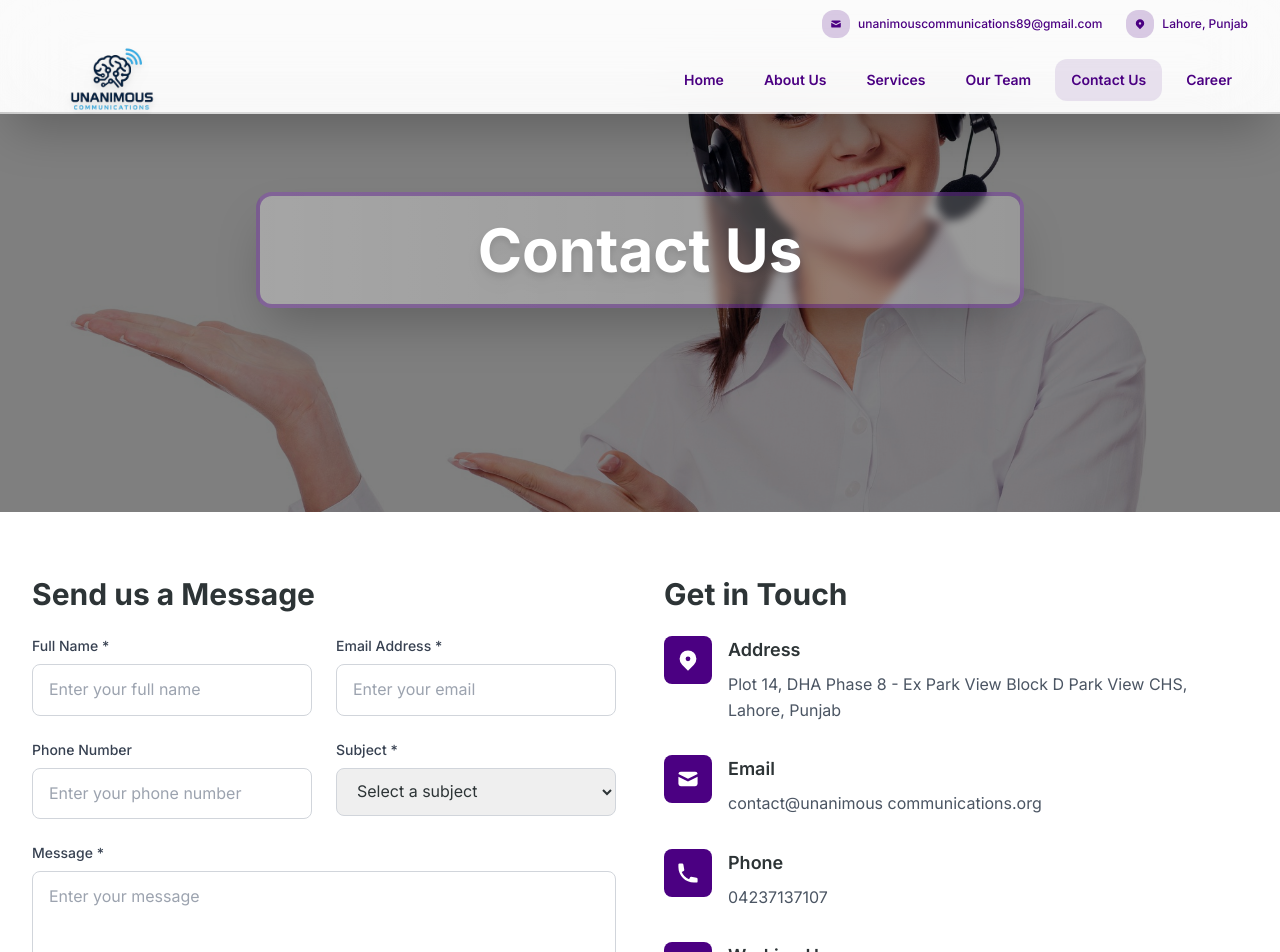
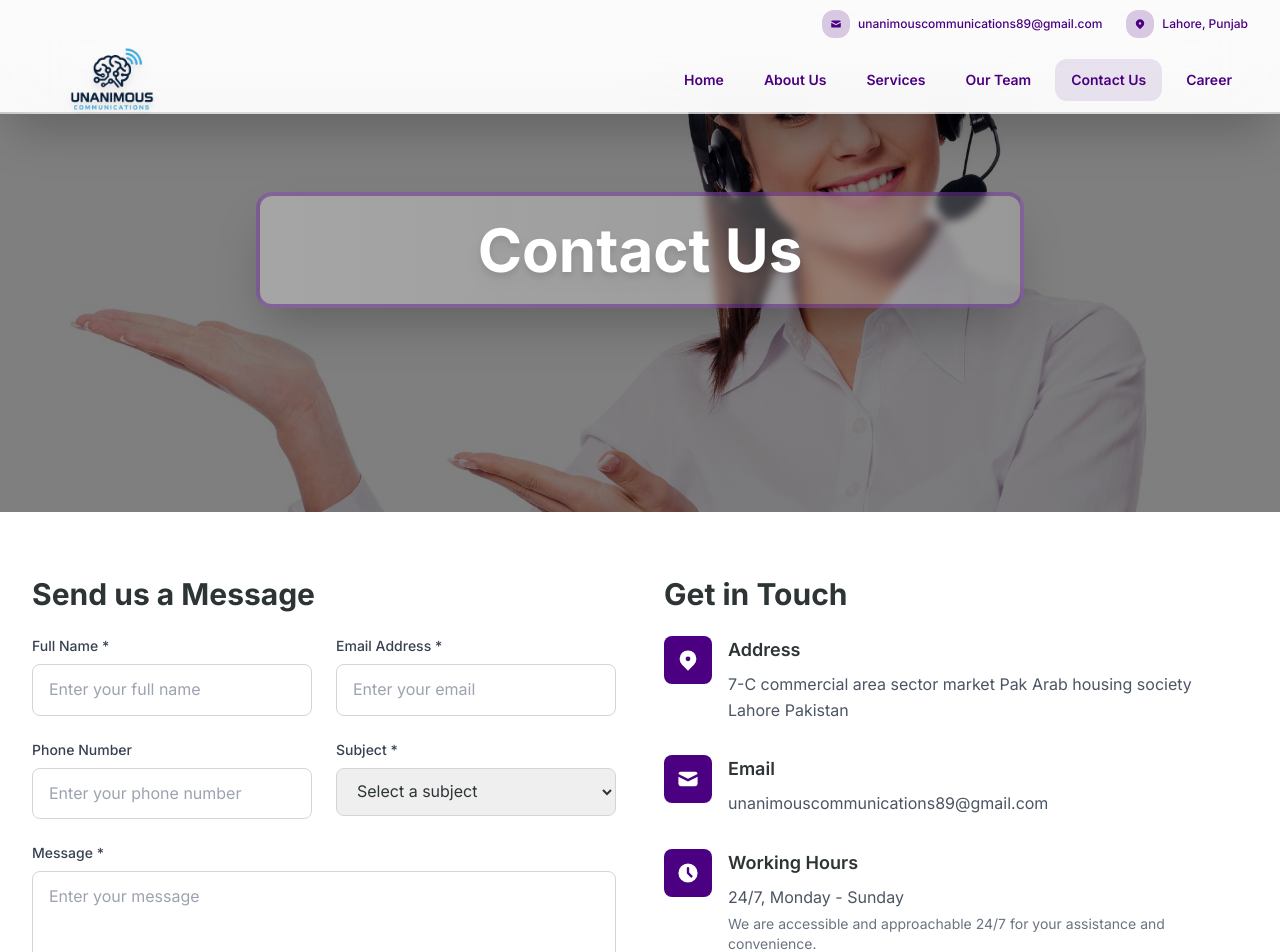
Before and after one commit to SufyanFarooq/market-agency, a Next.js app: page /contact in a window 1280 px wide. Shown: the top 952 px of the page. Built offline with nearby package versions, Linux system fonts and the light colour scheme.

Commit message:
Update statistics and contact information across multiple pages

```diff
--- a/src/app/about-us/page.tsx
+++ b/src/app/about-us/page.tsx
@@ -159,12 +159,12 @@ export default function AboutUs() {
           {/* Stats */}
           <div className="grid grid-cols-2 md:grid-cols-4 gap-8 mb-16">
             <div className="text-center">
-              <div className="text-4xl font-bold text-primary mb-2">500+</div>
+              <div className="text-4xl font-bold text-primary mb-2">100+</div>
               <div className="text-gray-600">Trusted Clients</div>
             </div>
             <div className="text-center">
-              <div className="text-4xl font-bold text-primary mb-2">1000+</div>
-              <div className="text-gray-600">Calls Per Day</div>
+              <div className="text-4xl font-bold text-primary mb-2">500+</div>
+              <div className="text-gray-600">Chats Per Day</div>
             </div>
             <div className="text-center">
               <div className="text-4xl font-bold text-primary mb-2">5+</div>
--- a/src/app/contact/page.tsx
+++ b/src/app/contact/page.tsx
@@ -180,7 +180,7 @@ export default function Contact() {
                   <div className="ml-4">
                     <h3 className="text-lg font-semibold text-text mb-2">Address</h3>
                     <p className="text-gray-600">
-                      Plot 14, DHA Phase 8 - Ex Park View Block D Park View CHS, Lahore, Punjab
+                    7-C commercial area sector market Pak Arab housing society Lahore Pakistan
                     </p>
                   </div>
                 </div>
@@ -197,14 +197,14 @@ export default function Contact() {
                   <div className="ml-4">
                     <h3 className="text-lg font-semibold text-text mb-2">Email</h3>
                     <p className="text-gray-600">
-                      <a href="mailto:contact@unanimous communications.org" className="hover:text-primary transition-colors duration-200">
-                        contact@unanimous communications.org
+                      <a href="mailto:unanimouscommunications89@gmail.com" className="hover:text-primary transition-colors duration-200">
+                      unanimouscommunications89@gmail.com
                       </a>
                     </p>
                   </div>
                 </div>
 
-                <div className="flex items-start">
+                {/* <div className="flex items-start">
                   <div className="flex-shrink-0">
                     <div className="w-12 h-12 bg-primary rounded-lg flex items-center justify-center">
                       <svg className="w-6 h-6 text-white" fill="currentColor" viewBox="0 0 20 20">
@@ -220,7 +220,7 @@ export default function Contact() {
                       </a>
                     </p>
                   </div>
-                </div>
+                </div> */}
 
                 <div className="flex items-start">
                   <div className="flex-shrink-0">
--- a/src/app/services/page.tsx
+++ b/src/app/services/page.tsx
@@ -105,11 +105,11 @@ export default function Services() {
               <div className="text-gray-600">Years of Experience</div>
             </div>
             <div className="text-center">
-              <div className="text-4xl font-bold text-primary mb-2">1000+</div>
-              <div className="text-gray-600">Calls Per Day</div>
+              <div className="text-4xl font-bold text-primary mb-2">500+</div>
+              <div className="text-gray-600">Chats Per Day</div>
             </div>
             <div className="text-center">
-              <div className="text-4xl font-bold text-primary mb-2">500+</div>
+              <div className="text-4xl font-bold text-primary mb-2">100+</div>
               <div className="text-gray-600">Trusted Clients</div>
             </div>
             <div className="text-center">
--- a/src/components/Stats.tsx
+++ b/src/components/Stats.tsx
@@ -24,7 +24,7 @@ const Stats = () => {
     {
       number: counts.calls,
       suffix: "+",
-      label: "Calls Per Day",
+      label: "Chats Per Day",
       icon: (
         <svg className="w-8 h-8" fill="currentColor" viewBox="0 0 20 20">
           <path d="M2 3a1 1 0 011-1h2.153a1 1 0 01.986.836l.74 4.435a1 1 0 01-.54 1.06l-1.548.773a11.037 11.037 0 006.105 6.105l.774-1.548a1 1 0 011.059-.54l4.435.74a1 1 0 01.836.986V17a1 1 0 01-1 1h-2C7.82 18 2 12.18 2 5V3z" />
@@ -55,8 +55,8 @@ const Stats = () => {
 
   useEffect(() => {
     const targetCounts = {
-      clients: 500,
-      calls: 1000,
+      clients: 100,
+      calls: 500,
       experience: 5,
       staff: 50
     };
--- a/src/components/sections/Services.tsx
+++ b/src/components/sections/Services.tsx
@@ -8,12 +8,12 @@ export default function Services() {
         icon: "📞",
         image: "/assets/services/call-center.jpg"
       },
-      {
-        title: "Software Development",
-        description: "It is a method to develop a computer platform that offers capabilities to fulfill clients' personal or business goals utilizing programming.",
-        icon: "💻",
-        image: "/assets/services/software-development.jpg"
-      },
+      // {
+      //   title: "Software Development",
+      //   description: "It is a method to develop a computer platform that offers capabilities to fulfill clients' personal or business goals utilizing programming.",
+      //   icon: "💻",
+      //   image: "/assets/services/software-development.jpg"
+      // },
       {
         title: "SEO",
         description: "Since search engine optimization or SEO is the most common way for people to find and access online material, having a solid SEO strategy is important.",
```
